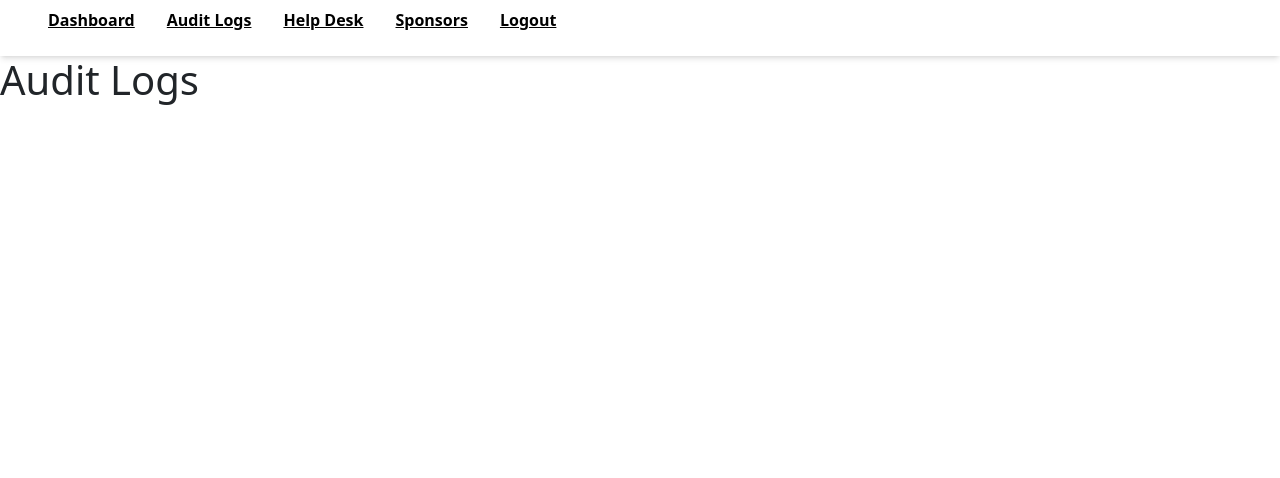
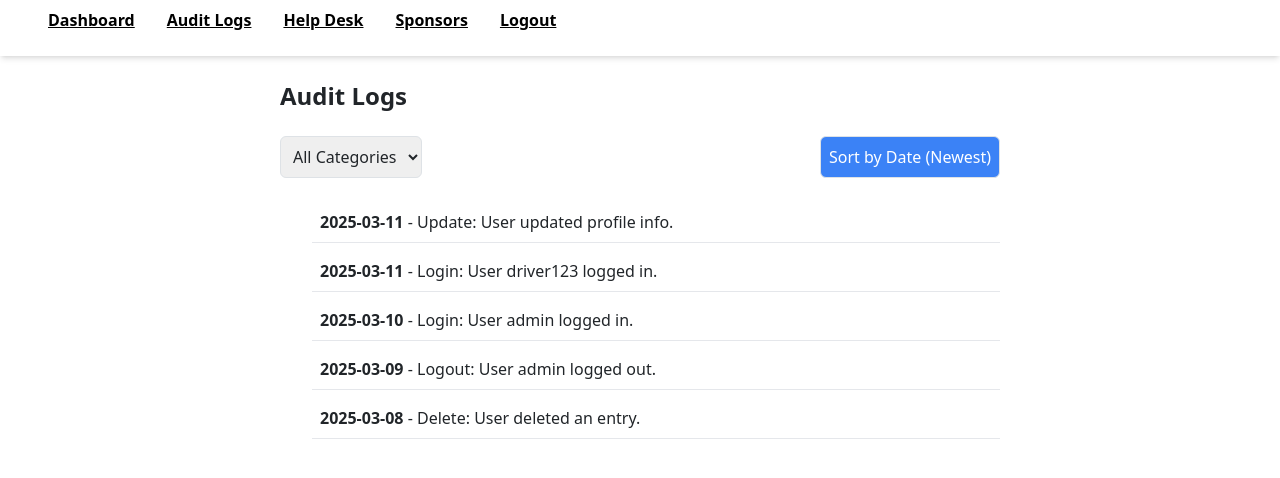
Before and after one commit to dhlittl/newrepo, a Next.js app: page /pages/admin/logs in a window 1280 px wide. Shown: the top 478 px of the page. Built offline with nearby package versions, Linux system fonts and the light colour scheme; no server answers; what aws-amplify would draw is missing.

Commit message:
Audit Logs with dummy data

```diff
--- a/app/pages/admin/logs/page.js
+++ b/app/pages/admin/logs/page.js
@@ -1,10 +1,60 @@
 "use client";
 import  React , { useState } from 'react';
 
+const dummyLogs = [
+  { id: 1, date: "2025-03-10", category: "Login", description: "User admin logged in." },
+  { id: 2, date: "2025-03-11", category: "Update", description: "User updated profile info." },
+  { id: 3, date: "2025-03-09", category: "Logout", description: "User admin logged out." },
+  { id: 4, date: "2025-03-08", category: "Delete", description: "User deleted an entry." },
+  { id: 5, date: "2025-03-11", category: "Login", description: "User driver123 logged in." }
+];
+
 export default function Logs() {
-    return (
-      <main>
-        <h1>Audit Logs</h1>
-      </main>
-    );
-  }
+  const [categoryFilter, setCategoryFilter] = useState("");
+  const [sortOrder, setSortOrder] = useState("desc");
+
+  const filteredLogs = dummyLogs.filter(log =>
+    categoryFilter ? log.category === categoryFilter : true
+  );
+
+  const sortedLogs = [...filteredLogs].sort((a, b) =>
+    sortOrder === "asc" ? new Date(a.date) - new Date(b.date) : new Date(b.date) - new Date(a.date)
+  );
+
+  return (
+    <div className="p-4 max-w-3xl mx-auto">
+      <h1 className="text-2xl font-bold mb-4">Audit Logs</h1>
+
+      {/* Filters and Sorting */}
+      <div className="flex justify-between mb-4">
+        <select
+          value={categoryFilter}
+          onChange={(e) => setCategoryFilter(e.target.value)}
+          className="p-2 border rounded"
+        >
+          <option value="">All Categories</option>
+          <option value="Login">Login</option>
+          <option value="Logout">Logout</option>
+          <option value="Update">Update</option>
+          <option value="Delete">Delete</option>
+        </select>
+
+        <button
+          onClick={() => setSortOrder(sortOrder === "asc" ? "desc" : "asc")}
+          className="p-2 border rounded bg-blue-500 text-white"
+        >
+          Sort by Date ({sortOrder === "asc" ? "Oldest" : "Newest"})
+        </button>
+      </div>
+
+      {/* Log Entries */}
+      <ul className="space-y-2">
+        {sortedLogs.map((log) => (
+          <li key={log.id} className="p-2 border-b">
+            <span className="font-semibold">{log.date}</span> - {log.category}: {log.description}
+          </li>
+        ))}
+      </ul>
+    </div>
+  );
+}
```
